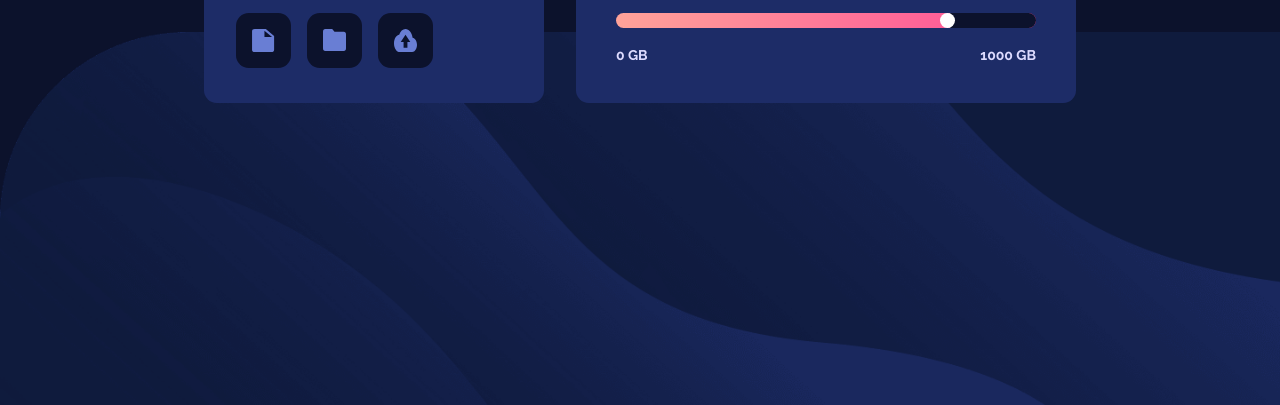
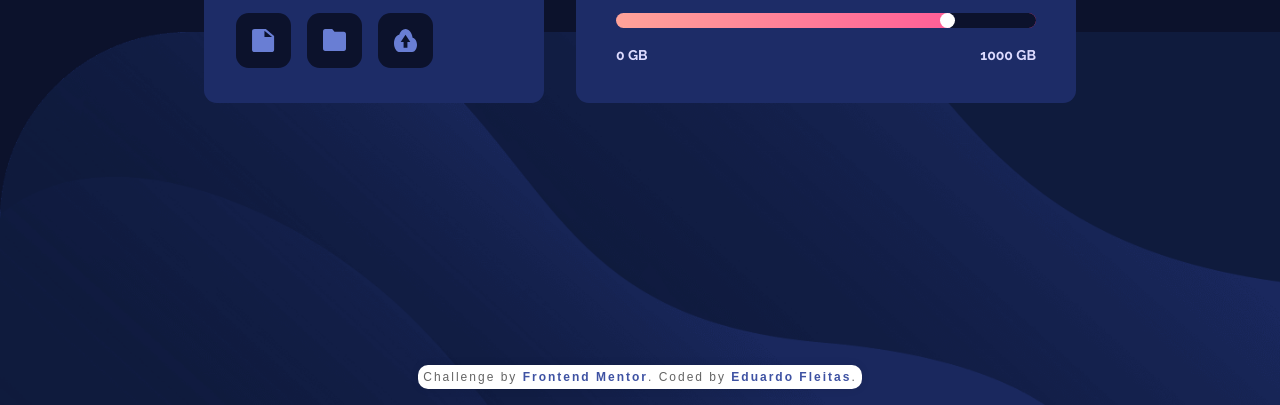
Before and after one commit to KTrick01/Fylo-data-storage-component, a plain HTML site: page index.html in a window 1280 px wide. Shown: the part 395-800 px from the top of the page. Drawn offline with Linux system fonts and the light colour scheme.

Commit message:
Attribution add

```diff
--- a/index.html
+++ b/index.html
@@ -7,7 +7,12 @@
   <link rel="icon" type="image/png" sizes="32x32" href="./images/favicon-32x32.png">
   <link rel="stylesheet" href="css/styles.css">
   <title>Frontend Mentor | Fylo data storage component</title>
-
+  <style>
+    .attribution {position: absolute; bottom: 0; box-shadow: 0 0 10px rgba(0, 0, 0, 0.082); border-radius: 10px; padding: 5px; background-color: rgb(255, 255, 255); width: max-content; margin: 1rem auto; font-size: clamp(5px, 2vw, 12px); font-family: sans-serif; text-align: center; letter-spacing: 2px; color: rgba(0, 0, 0, 0.61);}
+    .attribution a { position: relative; display: inline-block; transition: .3s; color: hsl(228, 45%, 44%); text-decoration: none; font-weight: bold; }
+    .attribution a::after { transition: .3s; content: " "; width: 0; height: 2px; background-color: rgb(38, 0, 255); position: absolute; inset: 0; top: 13px; left: 50%;}
+    .attribution a:hover::after { width: 100%; transform: translateX(-50%);}
+  </style>
 
 </head>
 <body>
@@ -47,7 +52,10 @@
     </div>
   </main>
 
-
+  <div class="attribution">
+    Challenge by <a href="https://www.frontendmentor.io?ref=challenge" target="_blank">Frontend Mentor</a>.
+    Coded by <a href="https://www.frontendmentor.io/profile/KTrick01">Eduardo Fleitas</a>.
+  </div>
 
 </body>
 </html>
```
